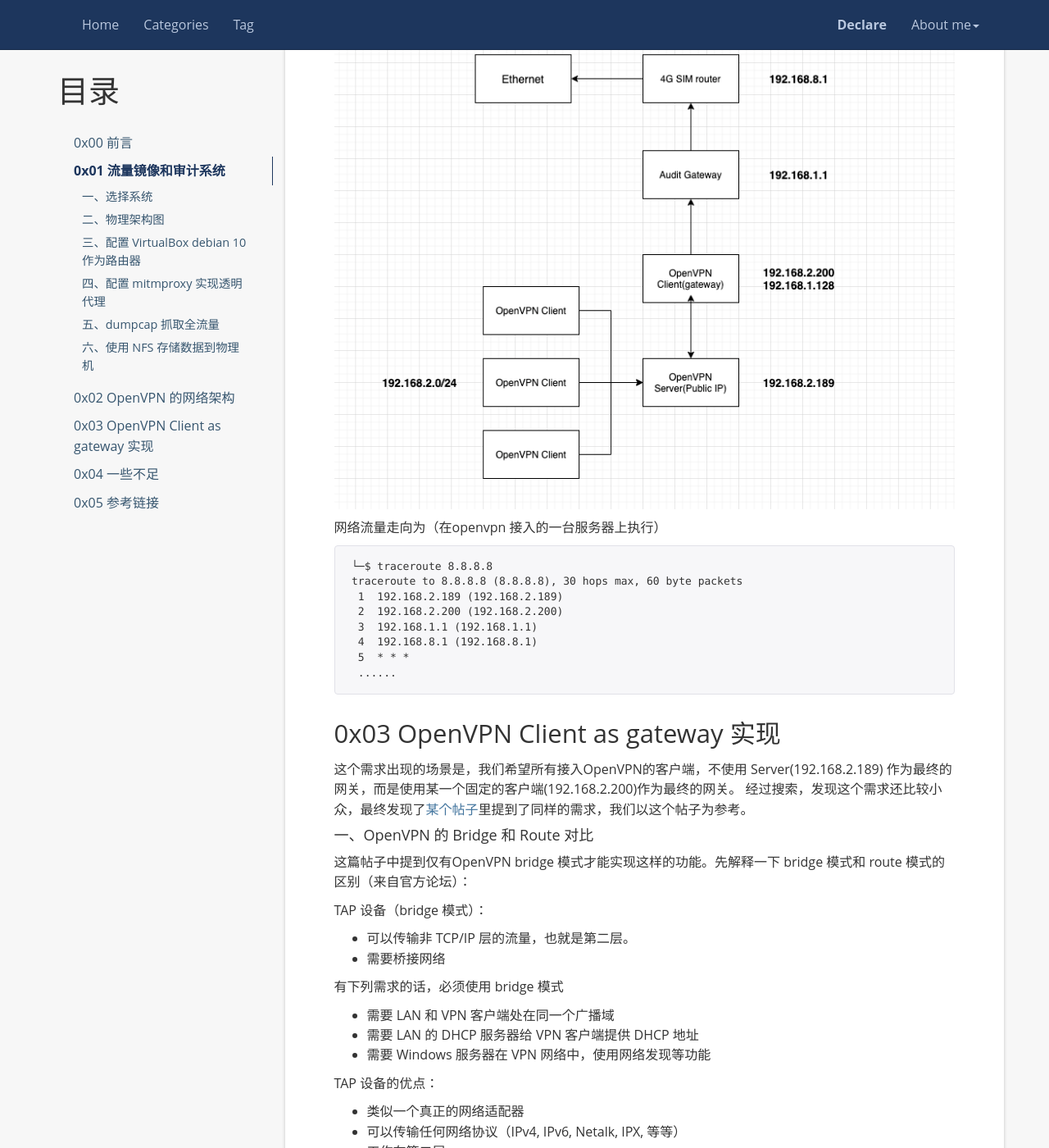
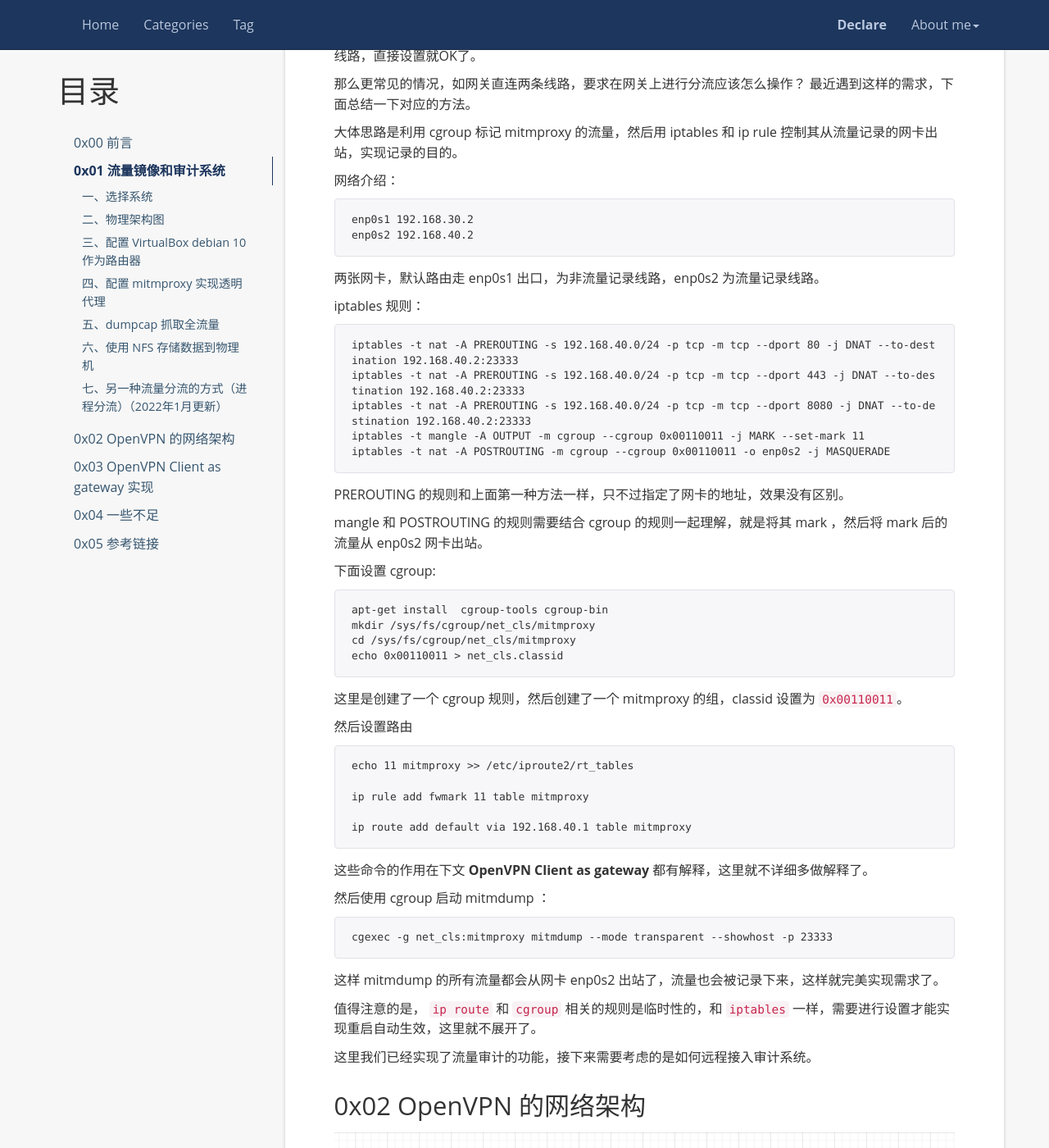
Before and after one commit to Green-m/Green-m.github.io, a Jekyll site: the page built from _posts/2021-01-12-audit-traffic-through-openvpn.md, in a window 1280 px wide and 1400 px high, scrolled down 4903 px. Shown: the whole window at 82% size. Built offline with Jekyll 4.4.1, drawn with Linux system fonts in a browser that asks for light colours; comment, search, counter and statistics services are not loaded; some of the changed text lies outside the part shown.

Commit message:
Update the audit traffic method.

````diff
--- a/_posts/2021-01-12-audit-traffic-through-openvpn.md
+++ b/_posts/2021-01-12-audit-traffic-through-openvpn.md
@@ -16,6 +16,10 @@ tag: OPS
 ------------------
 
 为了满足日益增长的渗透测试网络审计需要，特别是从普通的全流量记录，到进一步的HTTPS流量审计，特地设计了一套网络结构，满足简单的傻瓜化远程接入实验室，实现 http/https 全流量记录的功能。
+
+更新记录：
+
+2022年1月11日 更新：**另一种流量分流的方式（进程分流）**
 
 
 
@@ -218,6 +222,67 @@ dumpcap -i enp0s8 -w $dir/traffic.pcapng -b filesize:1024000
 0 */1 * * * cat /proc/mounts | grep -q 192.168.1.128 || systemctl restart remote-fs.target && systemctl restart supervisor
 ```
 
+#### 七、另一种流量分流的方式（进程分流）（2022年1月更新）
+
+上面的方式分流是因为 debian 虚拟机网关已经在流量记录的线路中了，对于网关自己来说就只有一条出口线路，直接设置就OK了。
+
+那么更常见的情况，如网关直连两条线路，要求在网关上进行分流应该怎么操作？ 最近遇到这样的需求，下面总结一下对应的方法。
+
+大体思路是利用 cgroup 标记 mitmproxy 的流量，然后用 iptables 和  ip rule 控制其从流量记录的网卡出站，实现记录的目的。
+
+网络介绍：
+
+```
+enp0s1 192.168.30.2
+enp0s2 192.168.40.2
+```
+两张网卡，默认路由走 enp0s1 出口，为非流量记录线路，enp0s2 为流量记录线路。
+
+iptables 规则：
+
+
+```
+iptables -t nat -A PREROUTING -s 192.168.40.0/24 -p tcp -m tcp --dport 80 -j DNAT --to-destination 192.168.40.2:23333
+iptables -t nat -A PREROUTING -s 192.168.40.0/24 -p tcp -m tcp --dport 443 -j DNAT --to-destination 192.168.40.2:23333
+iptables -t nat -A PREROUTING -s 192.168.40.0/24 -p tcp -m tcp --dport 8080 -j DNAT --to-destination 192.168.40.2:23333
+iptables -t mangle -A OUTPUT -m cgroup --cgroup 0x00110011 -j MARK --set-mark 11
+iptables -t nat -A POSTROUTING -m cgroup --cgroup 0x00110011 -o enp0s2 -j MASQUERADE
+```
+PREROUTING 的规则和上面第一种方法一样，只不过指定了网卡的地址，效果没有区别。
+
+mangle 和 POSTROUTING 的规则需要结合 cgroup 的规则一起理解，就是将其 mark ，然后将 mark 后的流量从 enp0s2 网卡出站。
+
+下面设置 cgroup:
+
+```
+apt-get install  cgroup-tools cgroup-bin
+mkdir /sys/fs/cgroup/net_cls/mitmproxy
+cd /sys/fs/cgroup/net_cls/mitmproxy
+echo 0x00110011 > net_cls.classid
+```
+这里是创建了一个 cgroup 规则，然后创建了一个 mitmproxy 的组，classid 设置为 `0x00110011`。
+
+然后设置路由
+
+```
+echo 11 mitmproxy >> /etc/iproute2/rt_tables
+
+ip rule add fwmark 11 table mitmproxy
+
+ip route add default via 192.168.40.1 table mitmproxy
+```
+
+这些命令的作用在下文 **OpenVPN Client as gateway** 都有解释，这里就不详细多做解释了。
+
+然后使用 cgroup 启动 mitmdump ：
+
+
+```
+cgexec -g net_cls:mitmproxy mitmdump --mode transparent --showhost -p 23333
+```
+这样 mitmdump 的所有流量都会从网卡 enp0s2 出站了，流量也会被记录下来，这样就完美实现需求了。
+
+值得注意的是， `ip route` 和 `cgroup` 相关的规则是临时性的，和 `iptables` 一样，需要进行设置才能实现重启自动生效，这里就不展开了。
 
 
 这里我们已经实现了流量审计的功能，接下来需要考虑的是如何远程接入审计系统。
@@ -511,3 +576,5 @@ iptables -t mangle -A PREROUTING -i tap0 -s 192.168.2.0/24 ! -d 192.168.2.0/24 -
 [howto-transparent](https://docs.mitmproxy.org/stable/howto-transparent/)
 
 [iptables深入解析-mangle篇](https://developer.aliyun.com/article/417740)
+
+[Route the traffic over specific interface for a process in linux](https://superuser.com/questions/271915/route-the-traffic-over-specific-interface-for-a-process-in-linux)
````
